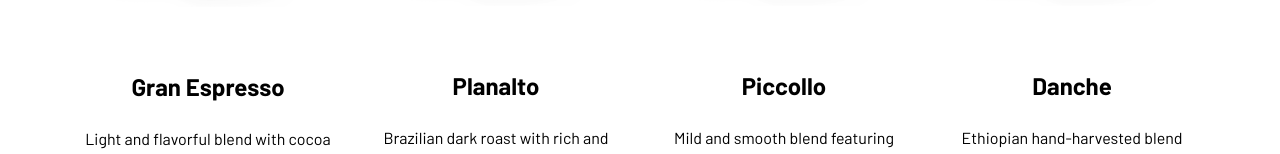
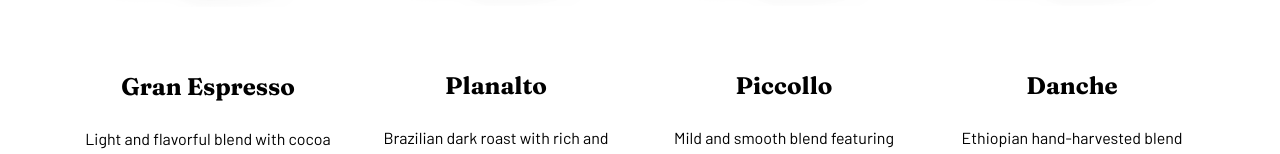
Before and after one commit to Mokalbari/coffee-roaster, a React (Vite) app: page / in a window 1280 px wide. Shown: the part 1229-1383 px from the top of the page. Built offline with nearby package versions, Linux system fonts and the light colour scheme.

Commit message:
fix font selection in coffee card component

```diff
--- a/src/components/CoffeeCard.tsx
+++ b/src/components/CoffeeCard.tsx
@@ -14,7 +14,7 @@ const CoffeeCard = ({ imgSrc, title, text }: Props) => {
         className="h-auto max-w-xs lg:mb-16 lg:max-w-56"
       />
       <div className="">
-        <h3 className="mb-4 text-2xl font-bold sm:mb-6">{title}</h3>
+        <h3 className="mb-4 font-serif text-2xl font-bold sm:mb-6">{title}</h3>
         <p className="max-w-64">{text}</p>
       </div>
     </div>
```
